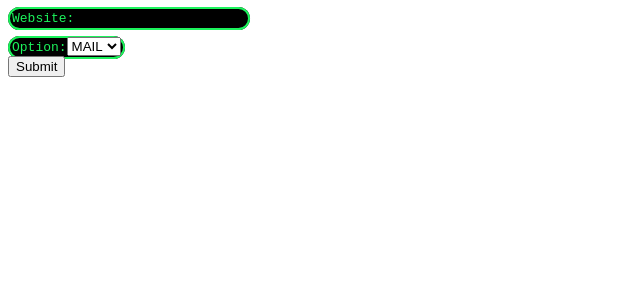
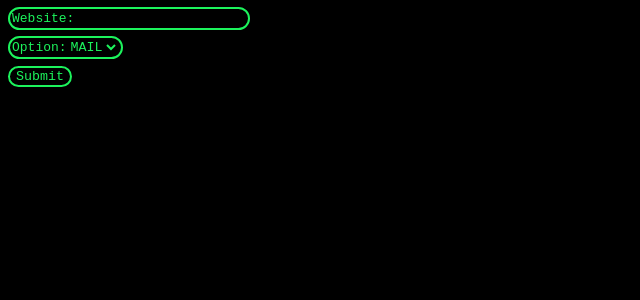
Before and after one commit to DedSecInside/gotor, a React app: page / in a window 1280 px wide. Shown: the top 300 px of the page, without its empty margins (0-640 px from the left). Built offline with nearby package versions, Linux system fonts and the light colour scheme.

Commit message:
Finishing styling of page

```diff
--- a/src/index.css
+++ b/src/index.css
@@ -1,6 +1,7 @@
 body {
   height: 100%;
   width: 100%;
+  background-color: black;
 }
 
 #siteFieldTitle {
@@ -29,3 +30,21 @@ body {
   border: 2px solid rgb(28, 243, 92);
   font-family: monospace;
 }
+
+#submitBtn {
+  color: rgb(28, 243, 92);
+  font-family: monospace;
+  border-radius: 25px;
+  background-color: black;
+  border: 0;
+  border: 2px solid rgb(28, 243, 92);
+}
+
+.dropdown-select {
+  margin: 0px 0px 10px 0px;
+  color: rgb(28, 243, 92);
+  font-family: monospace;
+  border-radius: 25px;
+  background-color: black;
+  border: 0;
+}
--- a/src/index.jsx
+++ b/src/index.jsx
@@ -9,7 +9,7 @@ class TorBotArguments extends React.Component {
 
   render() {
     return (
-      <select onChange={this.props.handler}>
+      <select className="dropdown-select" onChange={this.props.handler}>
         {
         this.props.args.map((arg) => {
             return <option name='argument' value={arg}>{arg}</option>;
```
